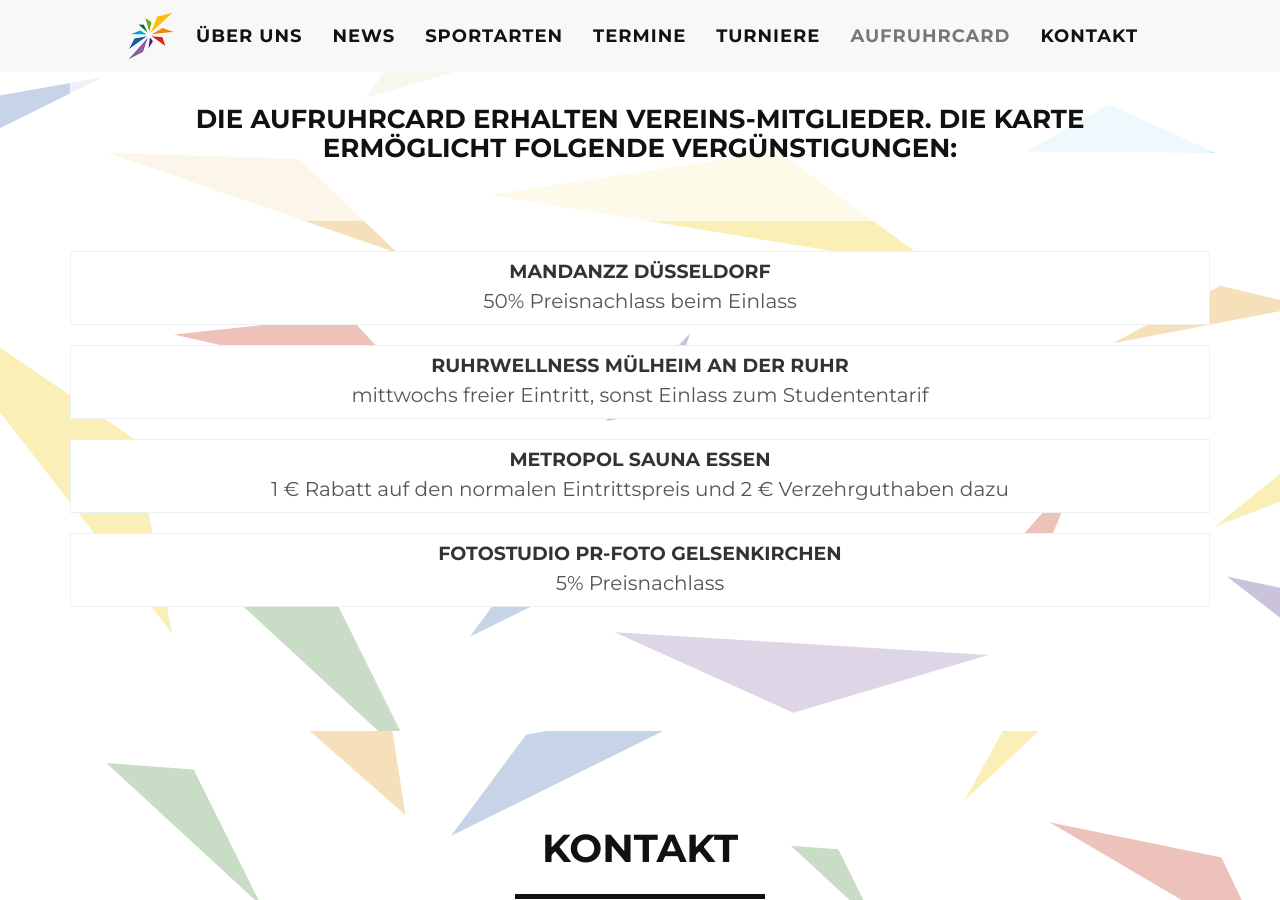
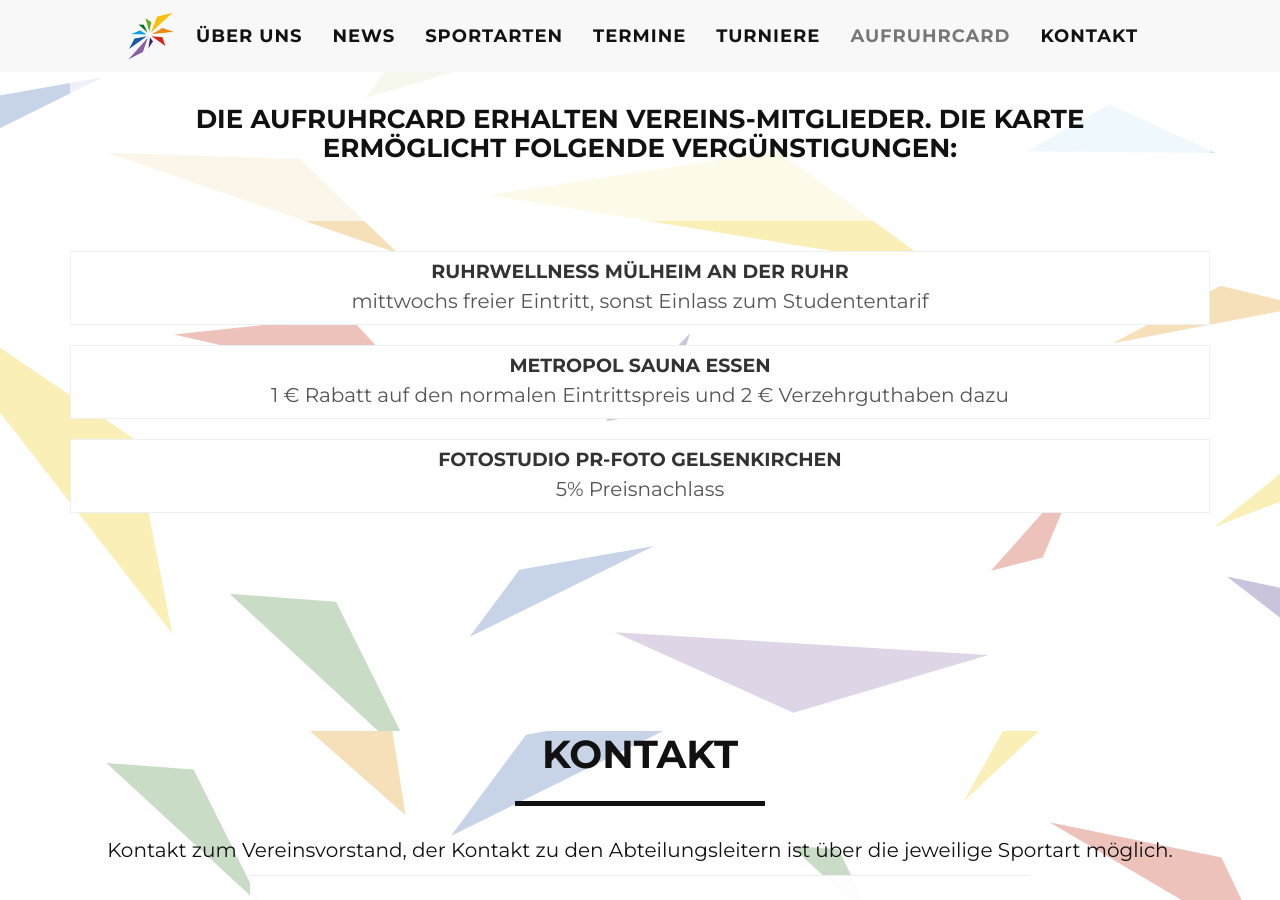
Before and after one commit to scarweb/scarweb.github.io, a Jekyll site: the page built from index.html, in a window 1280 px wide and 900 px high, scrolled down 4669 px. Built offline with Jekyll 4.4.1, drawn with Linux system fonts in a browser that asks for light colours.

Commit message:
Update sponsoren.yml

```diff
--- a/_data/sponsoren.yml
+++ b/_data/sponsoren.yml
@@ -1,8 +1,3 @@
-- name: MANDANZZ Düsseldorf
-  logo: mandanzz.png
-  text: 50% Preisnachlass beim Einlass
-  link: http://www.mandanzz.de
-
 - name: Ruhrwellness Mülheim an der Ruhr
   logo: phoenix.jpg
   text: mittwochs freier Eintritt, sonst Einlass zum Studententarif
```
